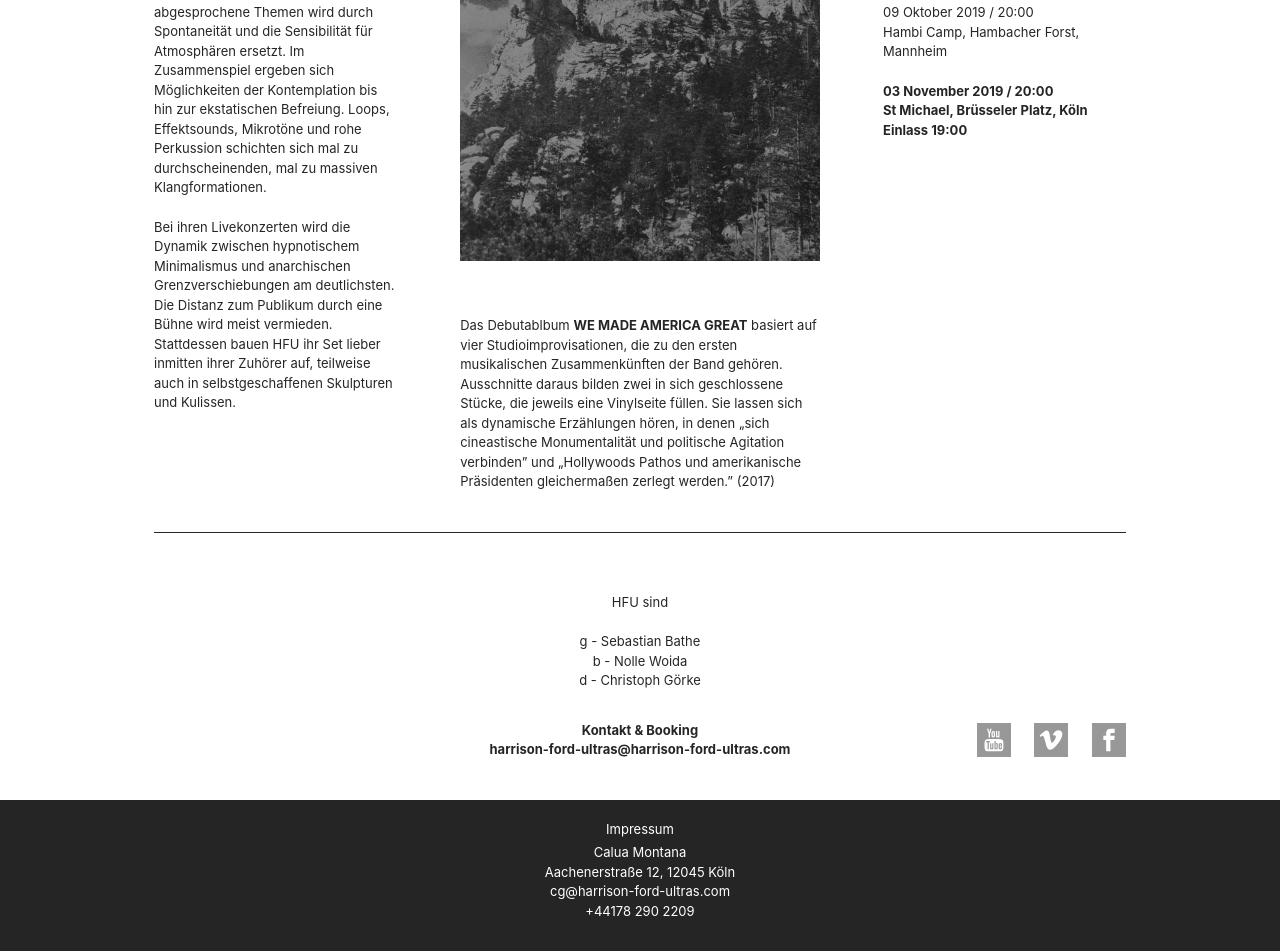
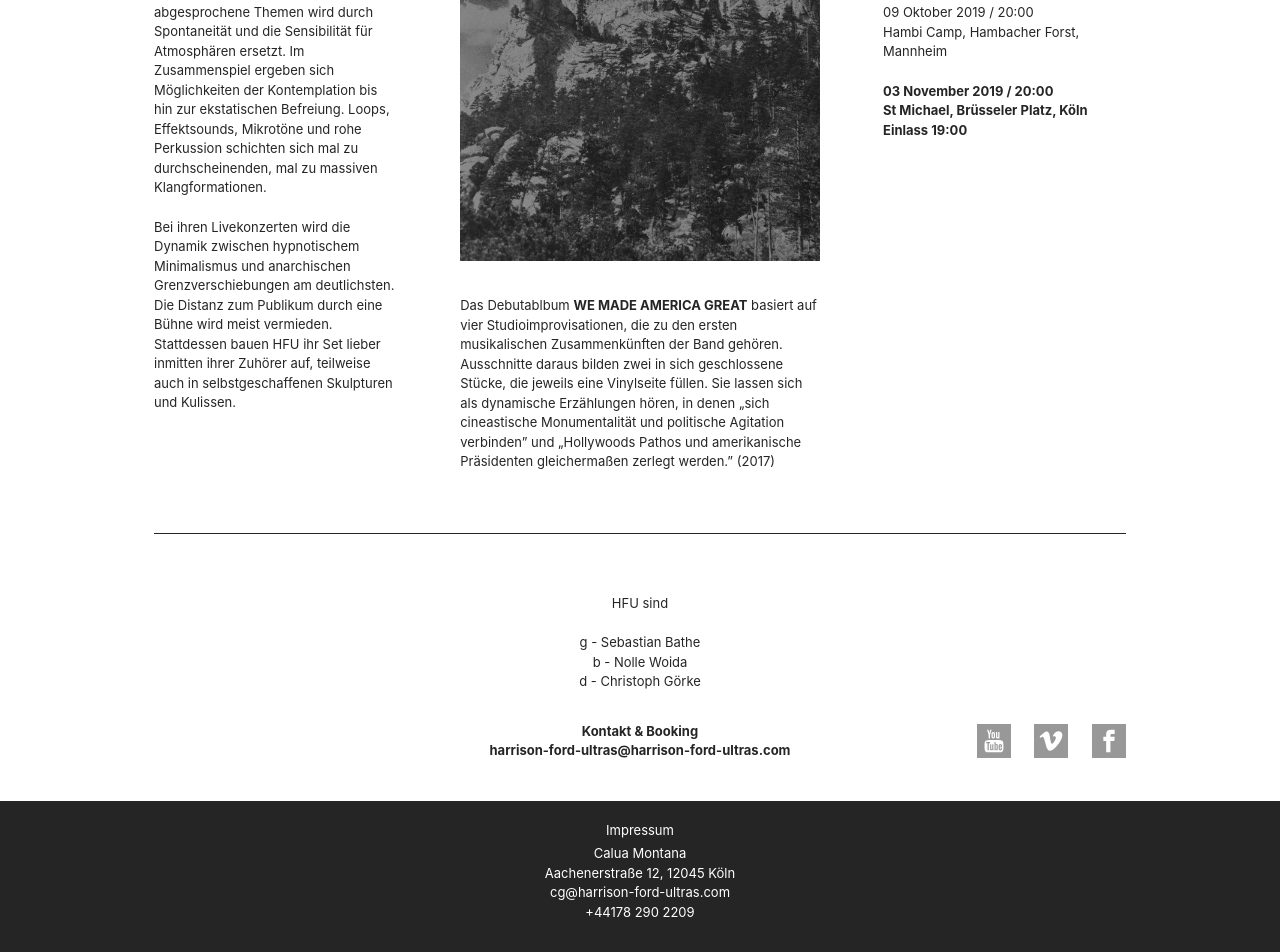
Before and after one commit to hfu-web/hfu-website, a Jekyll site: the page built from index.html, in a window 1280 px wide. Shown: the part 843-1795 px from the top of the page. Built offline with Jekyll 4.4.1, drawn with Linux system fonts in a browser that asks for light colours.

Commit message:
fix margins of album cover

```diff
--- a/_sass/_main.scss
+++ b/_sass/_main.scss
@@ -59,9 +59,11 @@
 .content-container {
 	border-bottom: 1px solid $black;
 	padding-bottom: 4rem;
-	margin-bottom: 6rem;
+	margin-bottom: 4rem;
 
 	@media screen and (min-width: $bp) {
+		padding-bottom: 6rem;
+		margin-bottom: 6rem;
 		display: flex;
 		flex-direction: row;
 		justify-content: space-between;
--- a/index.html
+++ b/index.html
@@ -43,7 +43,7 @@
 		{% unless album.published == 'false' %}
 		<div class="album">
 			<img alt="Albumcover {{ album.name_des_albums }} – Harrison Ford Ultras" title="Albumcover {{ album.name_des_albums }} – Harrison Ford Ultras" class="album-cover" src="{{ album.albumcover }}">
-			<p class="paragraph">{{ album.beschreibungstext | markdownify }}</p>
+			{{ album.beschreibungstext | markdownify }}
 		</div>
 		{% endunless %}
 		{% endfor %}
```
